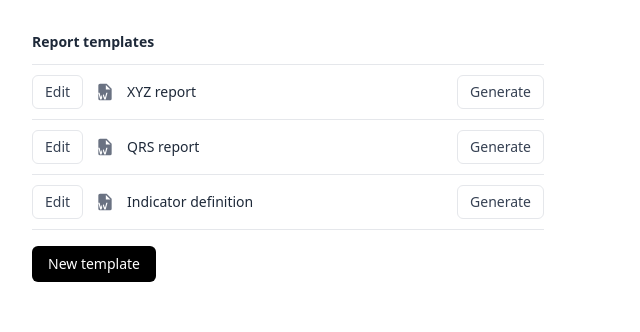
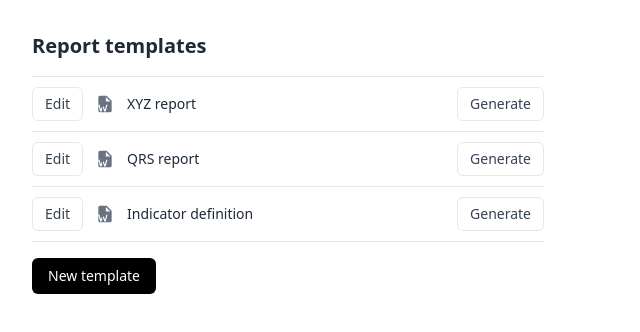
Before and after one commit to HerbCaudill/report-templates-prototype, a React (Vite) app: page / in a window 1280 px wide. Shown: the top 332 px of the page, without its empty margins (0-640 px from the left). Built offline with nearby package versions, Linux system fonts and the light colour scheme.

Commit message:
feat: increase heading size for better visibility in EditTemplatePage and ReportTemplatesList

```diff
--- a/src/EditTemplatePage.tsx
+++ b/src/EditTemplatePage.tsx
@@ -120,7 +120,7 @@ export function EditTemplatePage({ template, isNew, onChange, onCreate, onDelete
 
   return (
     <div className="w-[550px]">
-      <h2 className="mb-8 text-base font-semibold text-gray-800">
+      <h2 className="mb-8 text-xl font-semibold text-gray-800">
         {isNew ? 'New report template' : 'Edit report template'}
       </h2>
 
--- a/src/ReportTemplatesList.tsx
+++ b/src/ReportTemplatesList.tsx
@@ -11,7 +11,7 @@ type ReportTemplatesListProps = {
 export function ReportTemplatesList({ templates, onEdit, onGenerate, onNewTemplate }: ReportTemplatesListProps) {
   return (
     <div className="w-lg">
-      <h2 className="text-sm font-semibold text-gray-800 mb-3">Report templates</h2>
+      <h2 className="text-xl font-semibold text-gray-800 mb-4">Report templates</h2>
       <div className="flex flex-col divide-y divide-gray-200 border-y border-gray-200 mb-4">
         {templates.map(template => (
           <div key={template.id} className="flex items-center gap-3 py-2.5">
```
